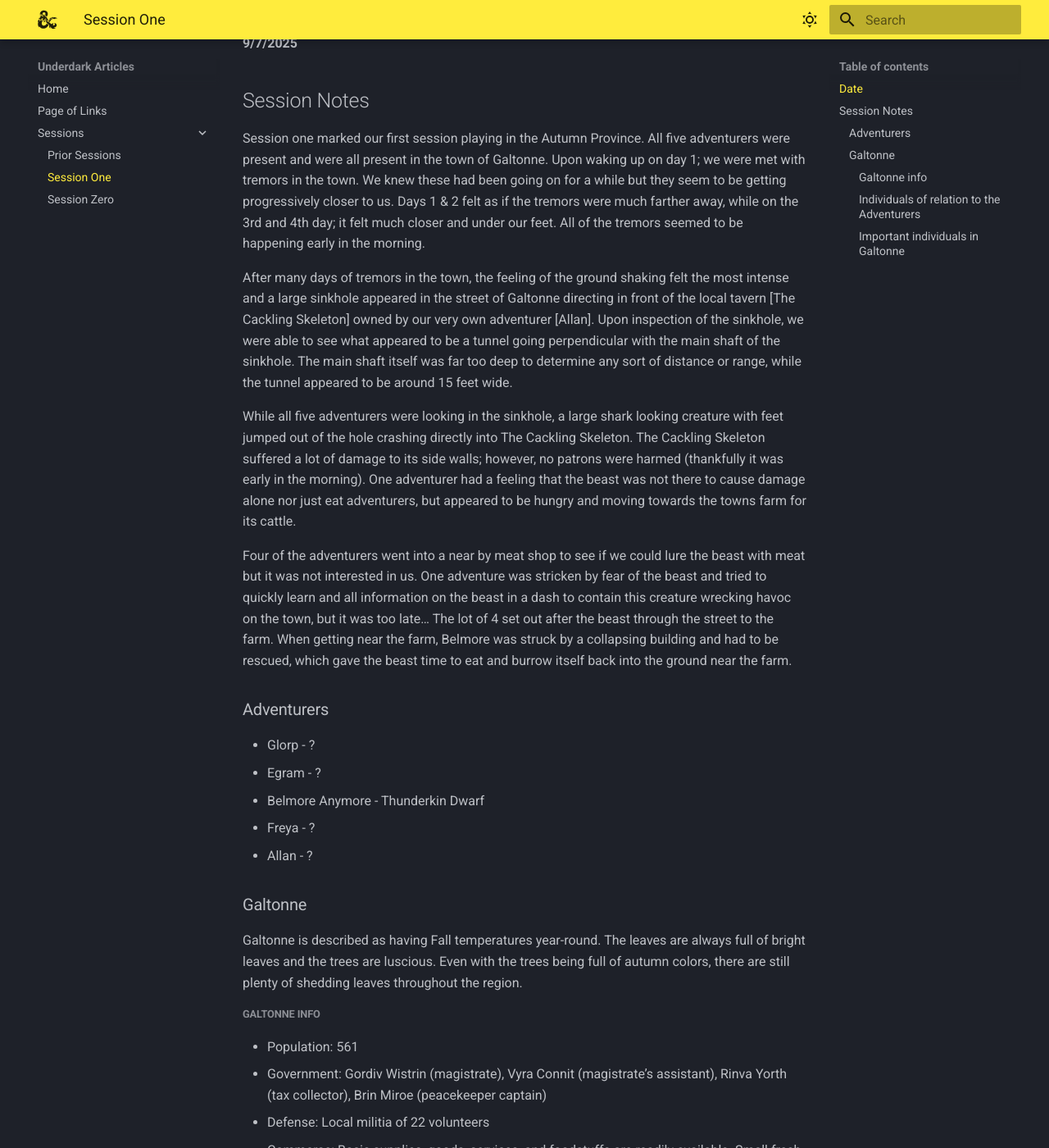
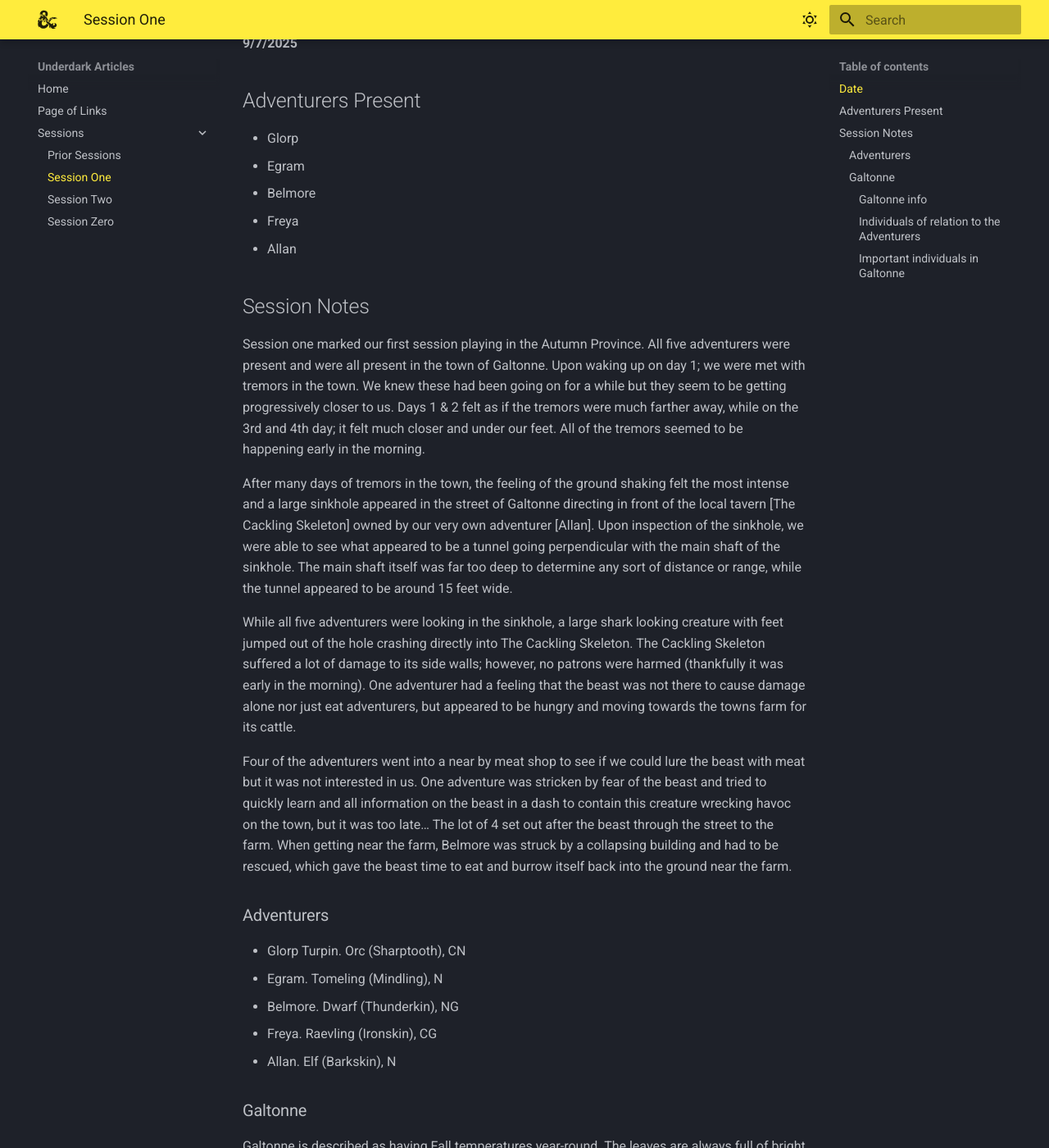
Before and after one commit to underdarkarticles/underdarkarticles.com, an MkDocs documentation site: the page built from docs/sessions/session-one.md, in a window 1280 px wide and 1400 px high, scrolled down 191 px. Shown: the whole window at 82% size. Built offline with MkDocs 1.6.1 and Material for MkDocs 9.7.7, drawn with Linux system fonts in a browser that asks for light colours.

Commit message:
Session two update and added Adventurers Present

```diff
--- a/docs/sessions/session-one.md
+++ b/docs/sessions/session-one.md
@@ -3,6 +3,15 @@
 ## Date
 
 **9/7/2025**
+
+## Adventurers Present
+
+- Glorp
+- Egram
+- Belmore
+- Freya
+- Allan
+
 
 ## Session Notes
 Session one marked our first session playing in the Autumn Province. All five adventurers were present and were all present in the town of Galtonne. Upon waking up on day 1; we were met with tremors in the town. We knew these had been going on for a while but they seem to be getting progressively closer to us. Days 1 & 2 felt as if the tremors were much farther away, while on the 3rd and 4th day; it felt much closer and under our feet. All of the tremors seemed to be happening early in the morning.
@@ -16,11 +25,11 @@ Four of the adventurers went into a near by meat shop to see if we could lure th
 
 ### Adventurers
 
-- Glorp - ?
-- Egram - ?
-- Belmore Anymore - Thunderkin Dwarf
-- Freya - ?
-- Allan - ?
+- Glorp Turpin. Orc (Sharptooth), CN
+- Egram. Tomeling (Mindling), N
+- Belmore. Dwarf (Thunderkin), NG
+- Freya. Raevling (Ironskin), CG
+- Allan. Elf (Barkskin), N
 
 ### Galtonne
 
```
Also changed, not shown: docs/index.md (+3 -3 lines), docs/sessions/session-two.md (added, +18 -0 lines).
